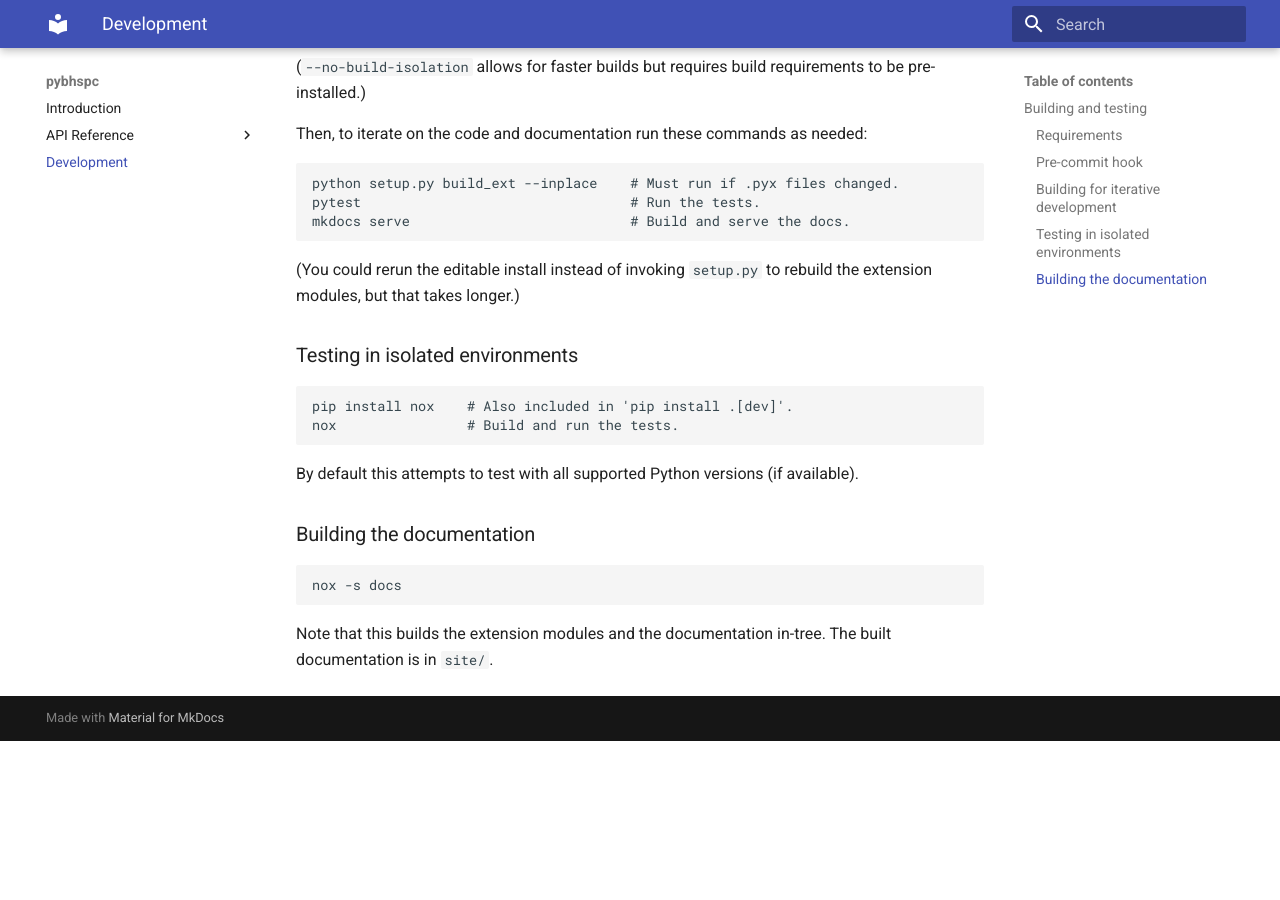
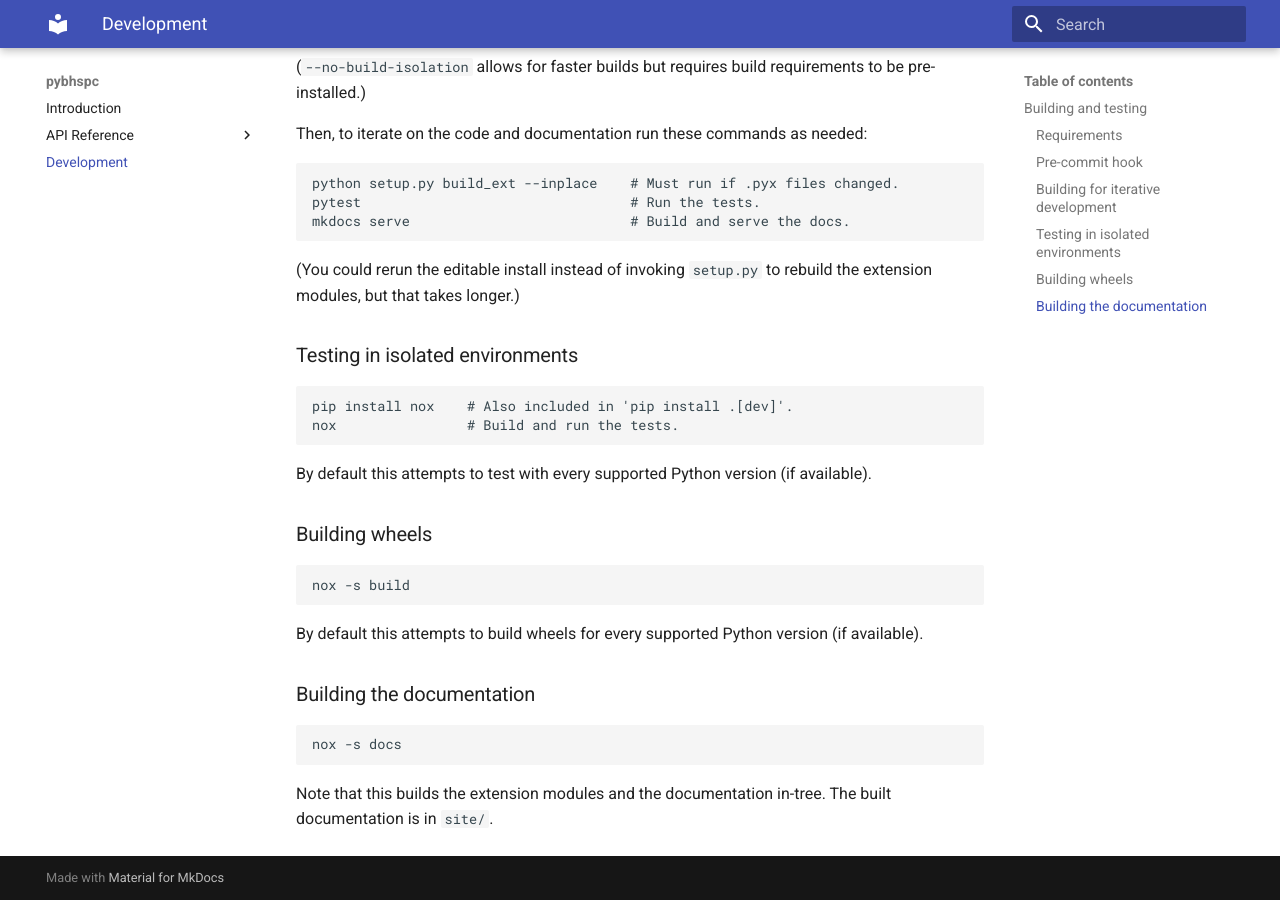
Before and after one commit to marktsuchida/pybhspc, an MkDocs documentation site: the page built from docs/development.md, in a window 1280 px wide and 900 px high, scrolled down 677 px. Built offline with MkDocs 1.6.1 and Material for MkDocs 9.7.7, drawn with Linux system fonts in a browser that asks for light colours; before the commit the page ends 1418 px from its top, so only the background shows below that.

Commit message:
Build wheels with nox

````diff
--- a/docs/development.md
+++ b/docs/development.md
@@ -52,7 +52,16 @@ pip install nox    # Also included in 'pip install .[dev]'.
 nox                # Build and run the tests.
 ```
 
-By default this attempts to test with all supported Python versions (if
+By default this attempts to test with every supported Python version (if
+available).
+
+### Building wheels
+
+```sh
+nox -s build
+```
+
+By default this attempts to build wheels for every supported Python version (if
 available).
 
 ### Building the documentation
````
Also changed, not shown: noxfile.py (+10 -1 lines).
